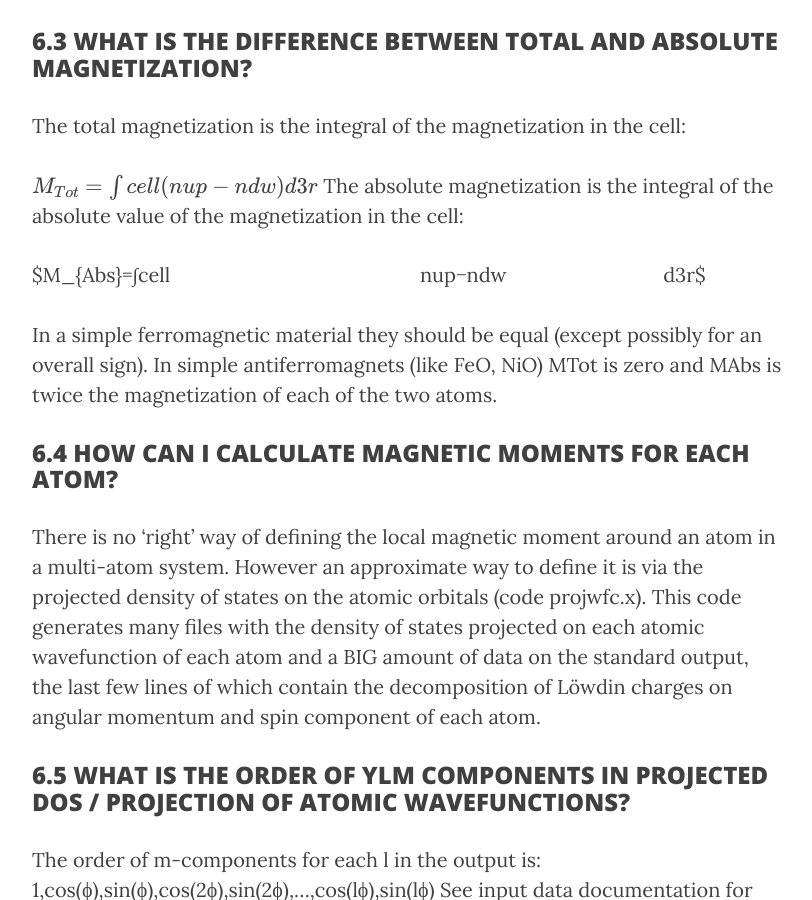
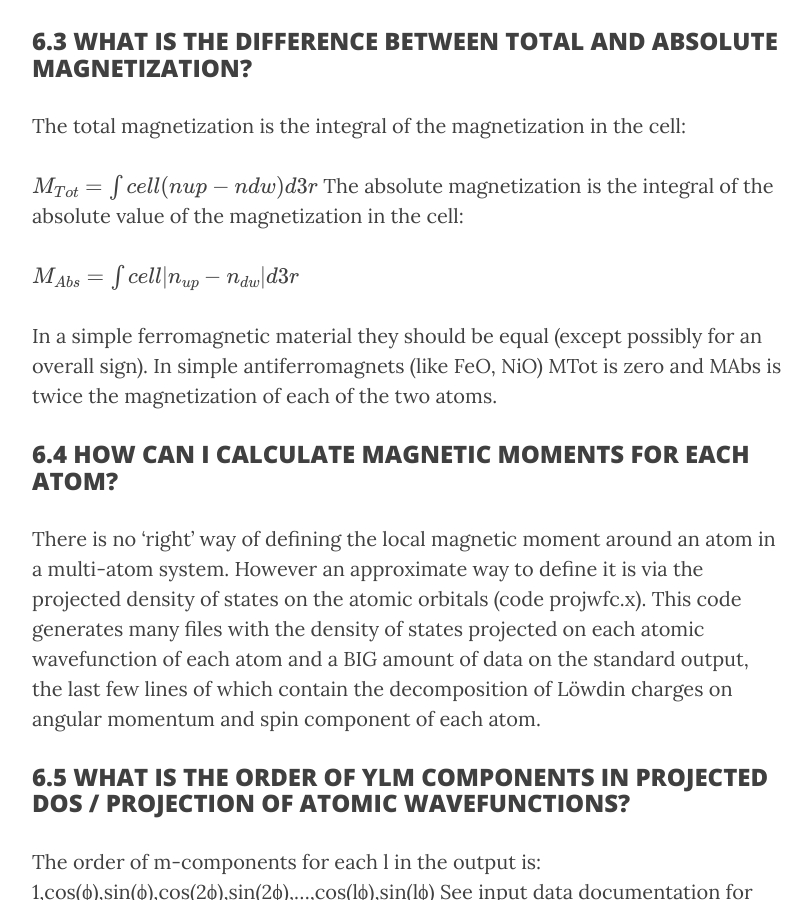
Before and after one commit to yyyu200/DFTbook, a Jekyll site: the page built from _posts/2019-03-05-QE-FAQ.md, in a window 1280 px wide and 900 px high, scrolled down 12463 px. Shown: the whole window, without its empty margins (233-1045 px from the left). Built offline with Jekyll 4.4.1, drawn with Linux system fonts in a browser that asks for light colours; nearby versions of some CDN libraries; formulas are drawn with MathJax 3; comment, search, counter and statistics services are not loaded.

Commit message:
modify at20190305-10:33:41-aliyun

```diff
--- a/_posts/2019-03-05-QE-FAQ.md
+++ b/_posts/2019-03-05-QE-FAQ.md
@@ -200,7 +200,7 @@ The total magnetization is the integral of the magnetization in the cell:
 $M_{Tot}=∫cell(nup−ndw)d3r$
 The absolute magnetization is the integral of the absolute value of the magnetization in the cell:
 
-$M_{Abs}=∫cell|nup−ndw|d3r$
+$M_{Abs}=∫cell\|n_{up}−n_{dw}\|d3r$
 
 In a simple ferromagnetic material they should be equal (except possibly for an overall sign). In simple antiferromagnets (like FeO, NiO) MTot is zero and MAbs is twice the magnetization of each of the two atoms.
 
```
